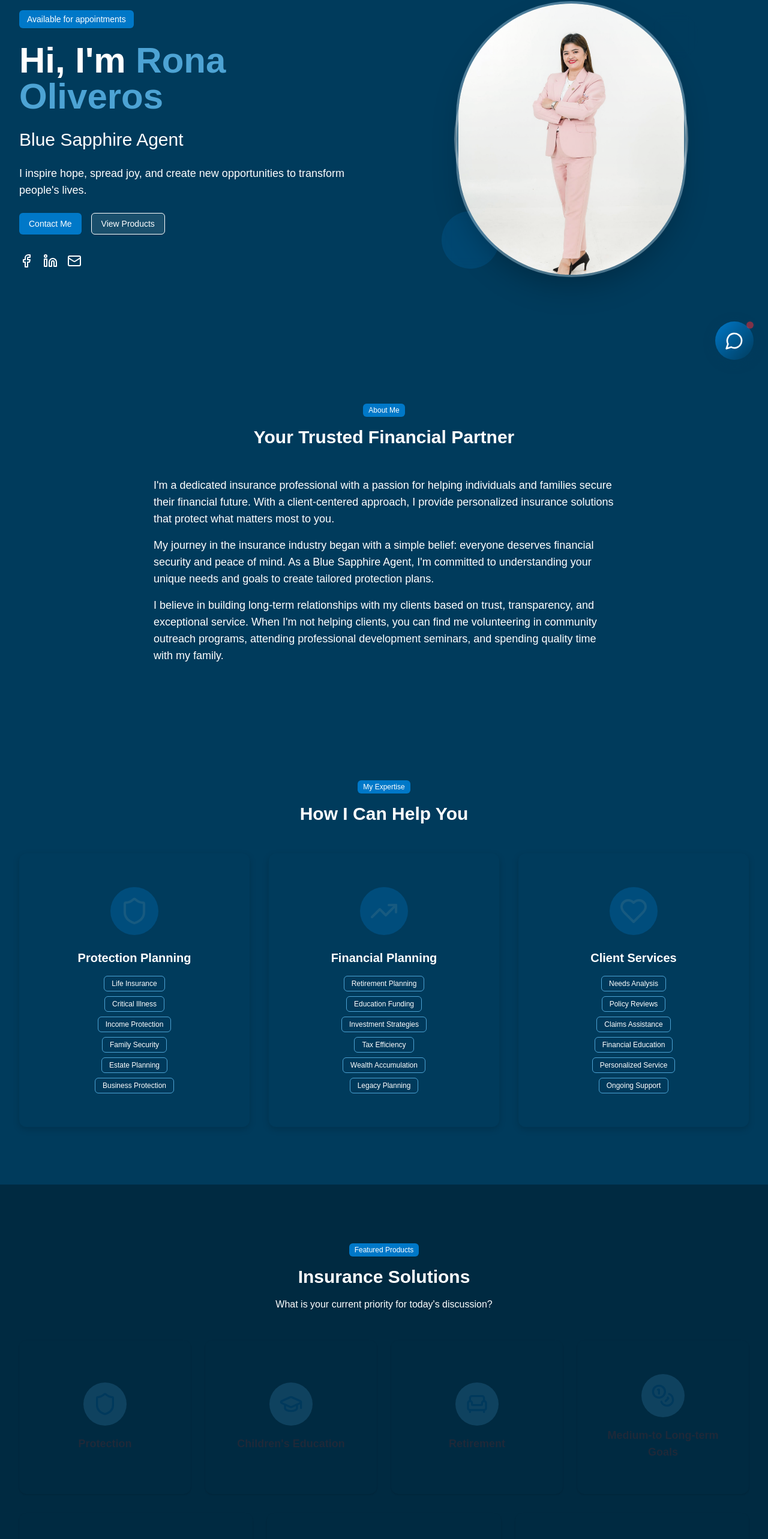
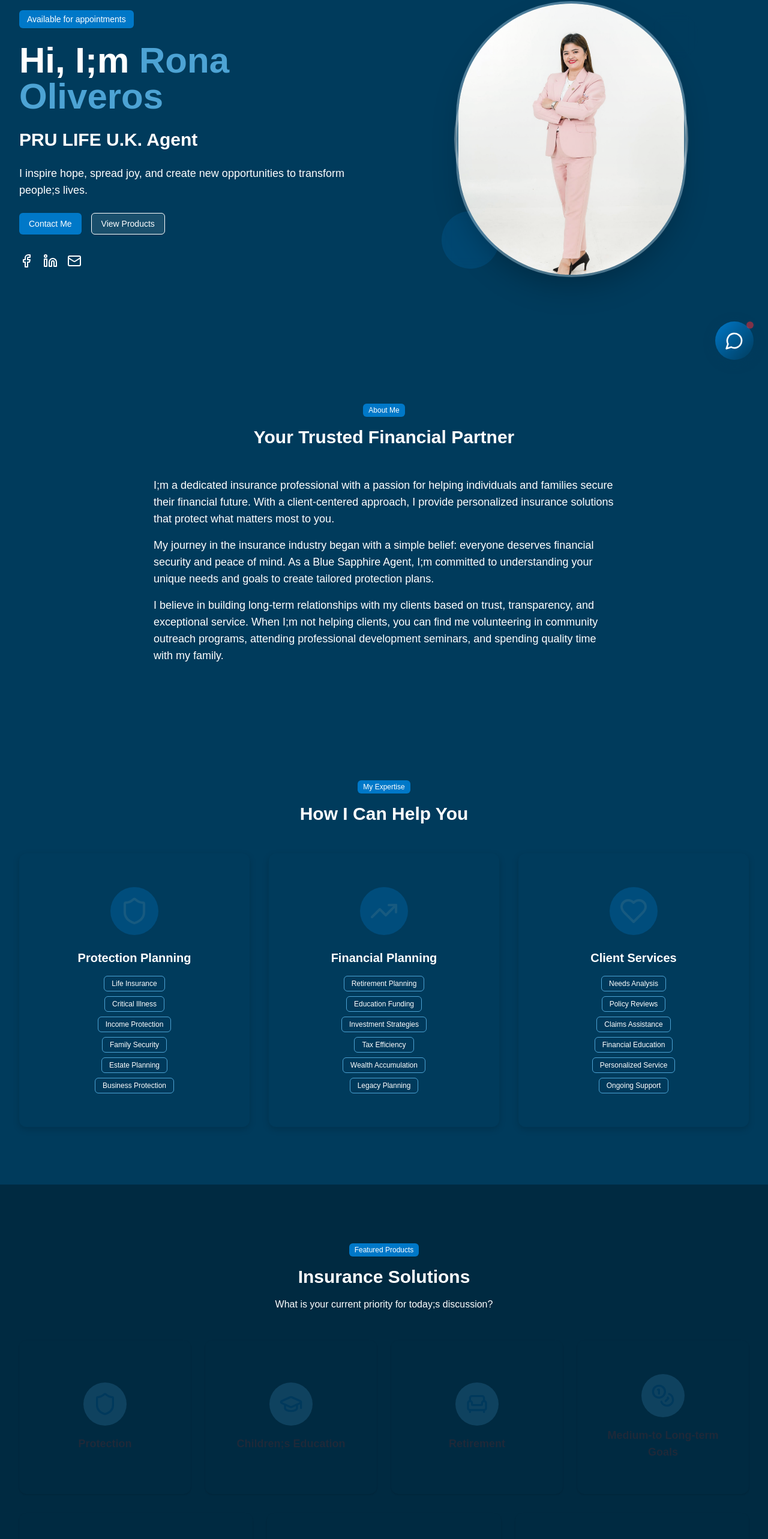
Before and after one commit to Aduknowssss/portfolio, a Next.js app: page / in a window 1280 px wide. Shown: the part 176-2742 px from the top of the page at 60% size. Built offline with nearby package versions, Linux system fonts and the light colour scheme.

Commit message:
eslint changes

```diff
--- a/app/page.tsx
+++ b/app/page.tsx
@@ -33,7 +33,7 @@ export default function Portfolio() {
   const [message, setMessage] = useState("")
   const [chatMessages, setChatMessages] = useState([
     { sender: "agent", text: "Hi there! How can I help you with insurance today?" },
-    { sender: "user", text: "I'm interested in life insurance options." },
+    { sender: "user", text: "I;m interested in life insurance options." },
     {
       sender: "agent",
       text: "Great! I offer several life insurance plans. Would you like to schedule a consultation to discuss your needs?",
@@ -58,7 +58,7 @@ export default function Portfolio() {
           ...prev,
           {
             sender: "agent",
-            text: "Thank you for your message. I&apos;ll get back to you shortly. Would you like to schedule a consultation to discuss your insurance needs in detail?",
+            text: "Thank you for your message. I;ll get back to you shortly. Would you like to schedule a consultation to discuss your insurance needs in detail?",
           },
         ])
       }, 1000)
@@ -137,11 +137,11 @@ export default function Portfolio() {
                   Available for appointments
                 </Badge>
                 <h1 className="text-4xl md:text-6xl font-bold">
-                  Hi, I&apos;m <span style={{ color: "var(--primary-light)" }}>Rona Oliveros</span>
+                  Hi, I;m <span style={{ color: "var(--primary-light)" }}>Rona Oliveros</span>
                 </h1>
-                <h2 className="text-2xl md:text-3xl font-medium text-white">Blue Sapphire Agent</h2>
+                <h2 className="text-2xl md:text-3xl font-bold text-white">PRU LIFE U.K. Agent</h2>
                 <p className="text-white md:text-lg">
-                  I inspire hope, spread joy, and create new opportunities to transform people&apos;s lives.
+                  I inspire hope, spread joy, and create new opportunities to transform people;s lives.
                 </p>
                 <div className="flex flex-wrap gap-4">
                   <Button
@@ -229,20 +229,19 @@ export default function Portfolio() {
             </div>
             <div className="max-w-3xl mx-auto">
               <p className="text-lg mb-4 text-white">
-                I&apos;m a dedicated insurance professional with a passion for helping individuals and families secure
-                their financial future. With a client-centered approach, I provide personalized insurance solutions that
+                I;m a dedicated insurance professional with a passion for helping individuals and families secure their
+                financial future. With a client-centered approach, I provide personalized insurance solutions that
                 protect what matters most to you.
               </p>
               <p className="text-lg mb-4 text-white">
                 My journey in the insurance industry began with a simple belief: everyone deserves financial security
-                and peace of mind. As a Blue Sapphire Agent, I&apos;m committed to understanding your unique needs and
-                goals to create tailored protection plans.
+                and peace of mind. As a Blue Sapphire Agent, I;m committed to understanding your unique needs and goals
+                to create tailored protection plans.
               </p>
               <p className="text-lg text-white">
                 I believe in building long-term relationships with my clients based on trust, transparency, and
-                exceptional service. When I&apos;m not helping clients, you can find me volunteering in community
-                outreach programs, attending professional development seminars, and spending quality time with my
-                family.
+                exceptional service. When I;m not helping clients, you can find me volunteering in community outreach
+                programs, attending professional development seminars, and spending quality time with my family.
               </p>
             </div>
           </div>
@@ -304,14 +303,12 @@ export default function Portfolio() {
                 Featured Products
               </Badge>
               <h2 className="text-3xl font-bold text-white">Insurance Solutions</h2>
-              <p className="mt-4 text-white max-w-2xl mx-auto">
-                What is your current priority for today&apos;s discussion?
-              </p>
+              <p className="mt-4 text-white max-w-2xl mx-auto">What is your current priority for today;s discussion?</p>
             </div>
 
             <div className="grid grid-cols-1 md:grid-cols-2 lg:grid-cols-4 gap-6 mb-8">
               <PriorityCard icon={<Shield className="h-10 w-10" />} title="Protection" />
-              <PriorityCard icon={<GraduationCap className="h-10 w-10" />} title="Children's Education" />
+              <PriorityCard icon={<GraduationCap className="h-10 w-10" />} title="Children;s Education" />
               <PriorityCard icon={<Armchair className="h-10 w-10" />} title="Retirement" />
               <PriorityCard icon={<Coins className="h-10 w-10" />} title="Medium-to Long-term Goals" />
             </div>
@@ -386,7 +383,7 @@ export default function Portfolio() {
             </div>
 
             <div className="text-center mt-12">
-              <p className="text-white mb-6">Still have questions? I&apos;m here to help.</p>
+              <p className="text-white mb-6">Still have questions? I;m here to help.</p>
               <Button
                 style={{ backgroundColor: "var(--primary)" }}
                 className="text-white relative overflow-hidden group transition-all duration-300 hover:shadow-lg hover:translate-y-[-2px]"
@@ -407,8 +404,8 @@ export default function Portfolio() {
               <Badge className="bg-white text-primary mb-4">Get In Touch</Badge>
               <h2 className="text-3xl font-bold text-white">Schedule a Free Consultation</h2>
               <p className="mt-4 text-white max-w-2xl mx-auto">
-                Let&apos;s discuss how I can help secure your financial future. Fill out the form below and I&apos;ll
-                get back to you within 24 hours.
+                Let;s discuss how I can help secure your financial future. Fill out the form below and I;ll get back to
+                you within 24 hours.
               </p>
             </div>
             <div className="max-w-md mx-auto bg-white rounded-lg shadow-lg p-8">
@@ -848,7 +845,6 @@ function SkillCard({ icon, title, skills }) {
   )
 }
 
-// eslint-disable-next-line @typescript-eslint/no-unused-vars
 function ProductCard({ title, description, tags, imageUrl, detailsUrl, applyUrl }) {
   return (
     <Card className="overflow-hidden prulife-card border-none">
@@ -955,9 +951,9 @@ function FAQAccordion() {
           How do I file a claim with Blue Sapphire?
         </AccordionTrigger>
         <AccordionContent className="text-white/90">
-          Filing a claim is straightforward. Contact me directly or call Blue Sapphire's claims department. I&apos;ll
-          guide you through the process, help you gather the necessary documentation, and ensure your claim is processed
-          as quickly as possible. As your agent, I&apos;m here to advocate for you throughout the claims process.
+          Filing a claim is straightforward. Contact me directly or call Blue Sapphire;s claims department. I;ll guide
+          you through the process, help you gather the necessary documentation, and ensure your claim is processed as
+          quickly as possible. As your agent, I;m here to advocate for you throughout the claims process.
         </AccordionContent>
       </AccordionItem>
 
@@ -985,7 +981,7 @@ function FAQAccordion() {
 
       <AccordionItem value="item-7" className="border-b border-white/20">
         <AccordionTrigger className="text-white hover:text-primary-light text-left">
-          What&apos;s the best age to buy life insurance?
+          What;s the best age to buy life insurance?
         </AccordionTrigger>
         <AccordionContent className="text-white/90">
           Generally, the younger you are when you purchase life insurance, the lower your premiums will be. However, the
```
